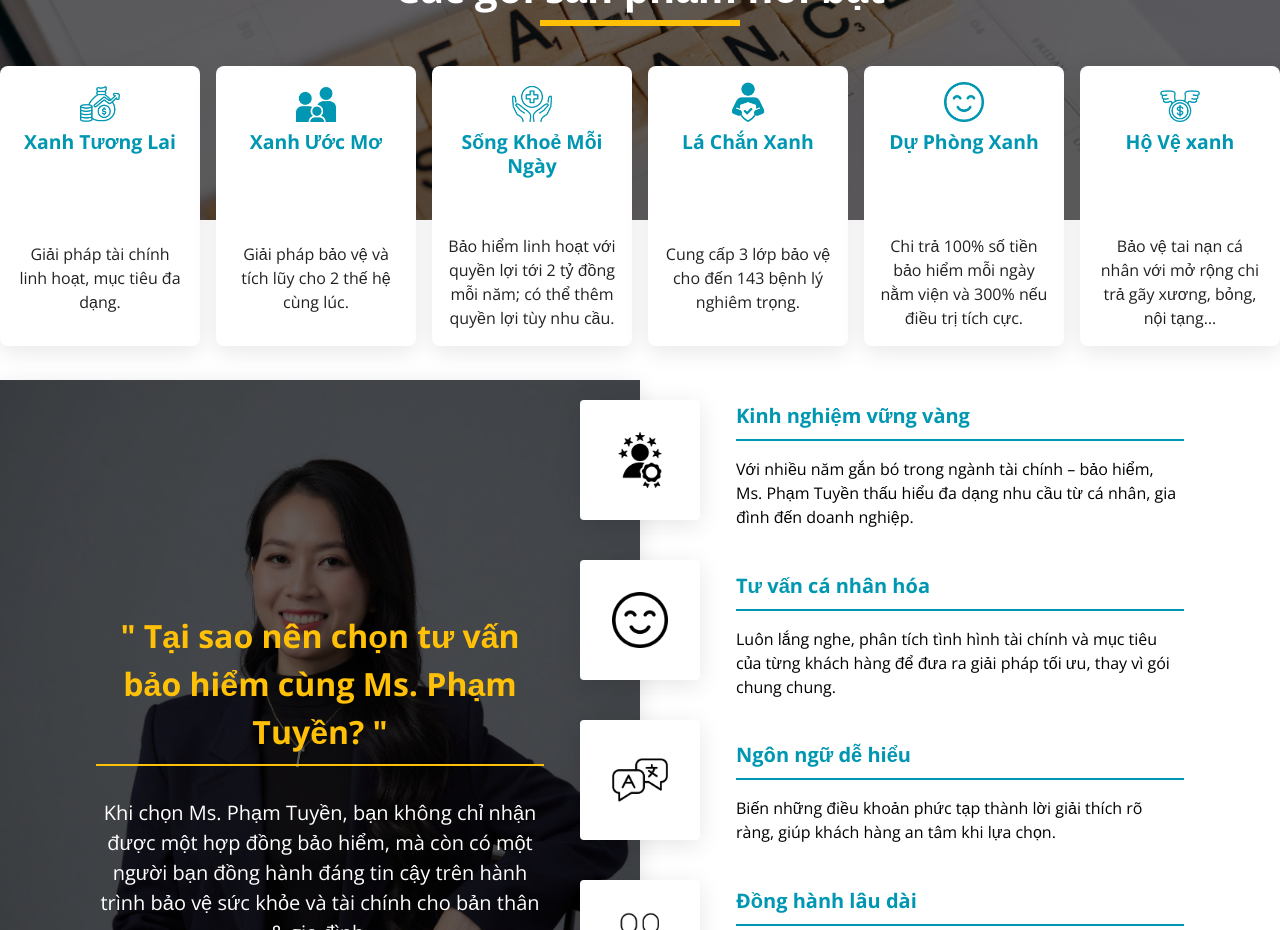
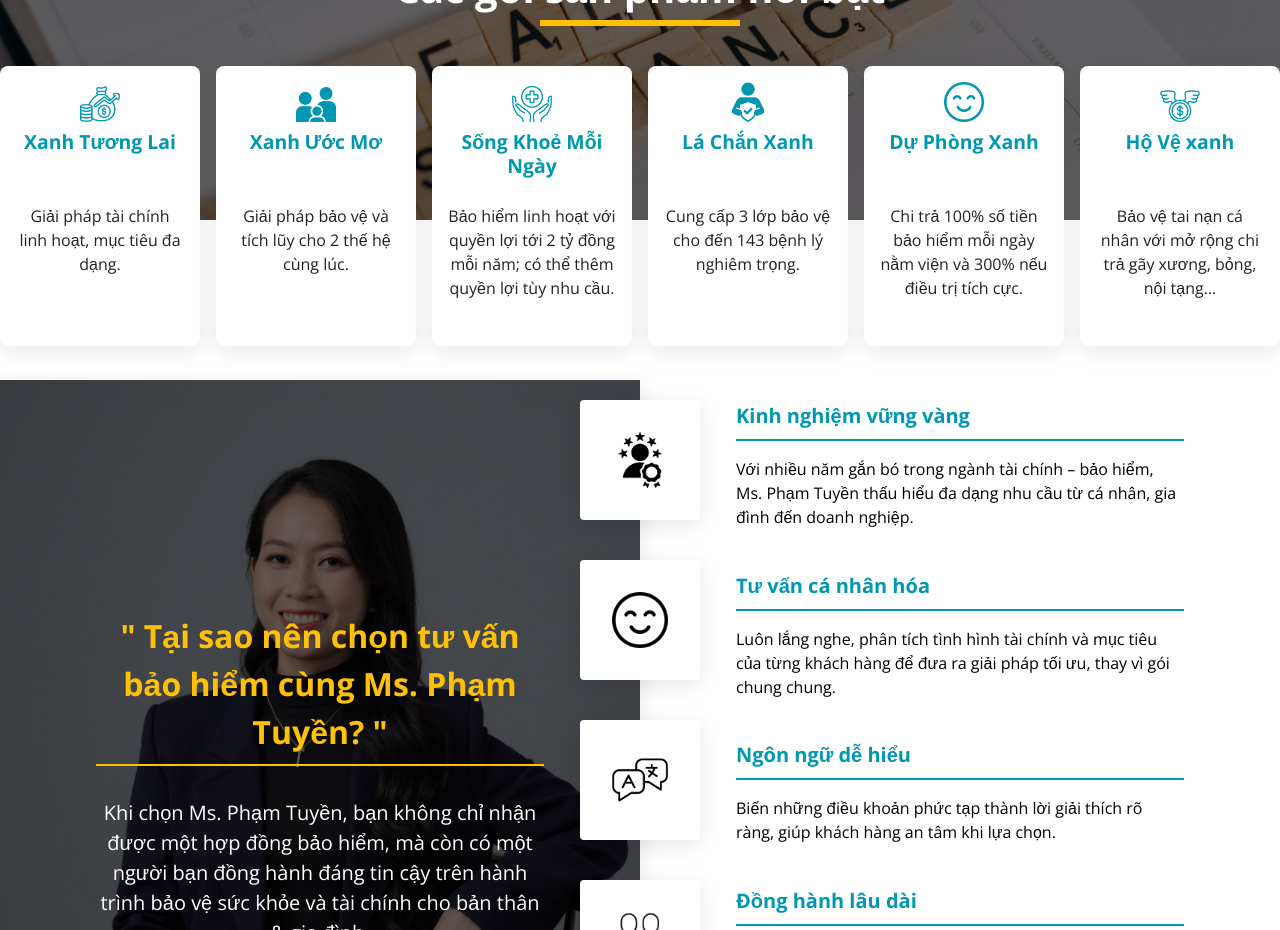
Before and after one commit to DLoc03/Insurance-Landing, a React (Vite) app: page / in a window 1280 px wide. Shown: the part 1620-2550 px from the top of the page. Built offline with nearby package versions, Linux system fonts and the light colour scheme.

Commit message:
Fixed name height

```diff
--- a/src/components/common/ServiceCard.jsx
+++ b/src/components/common/ServiceCard.jsx
@@ -75,14 +75,13 @@ function ServiceCard({
           color={labelColor}
           fontWeight={700}
           textAlign="center"
-          flex={1}
+          minHeight={{ xs: 20, lg: 50 }}
         >
           {service.name}
         </Typography>
 
         {isShowDesc && (
           <Typography
-            flex={1}
             variant="body1"
             color="text.primary"
             mt={2}
```
